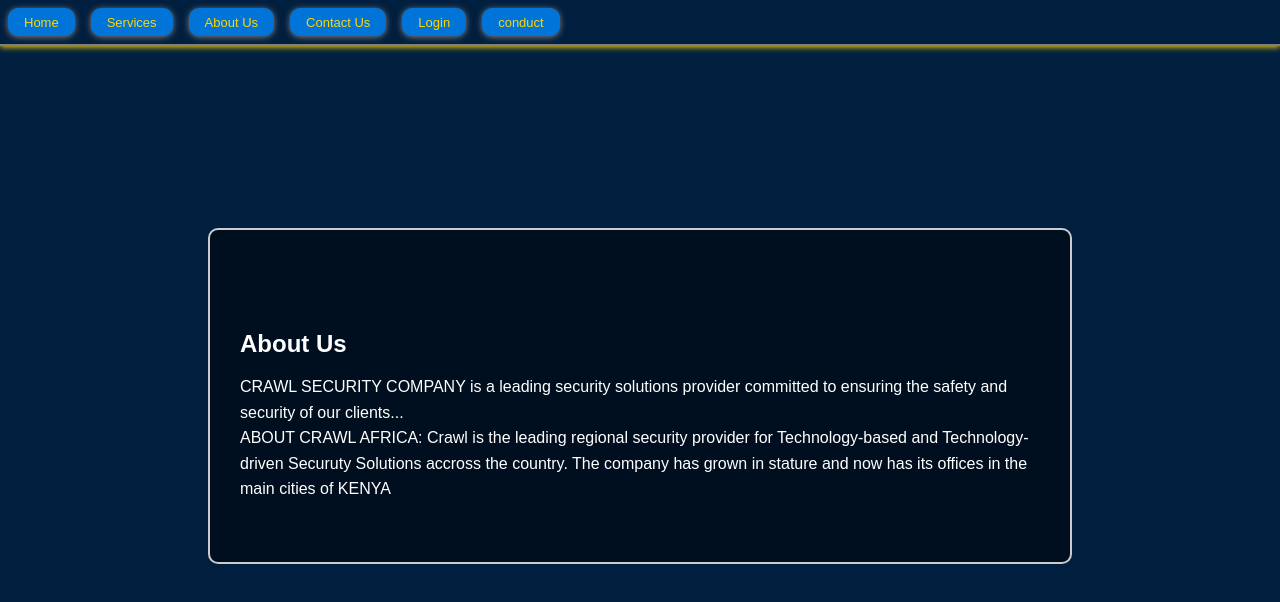
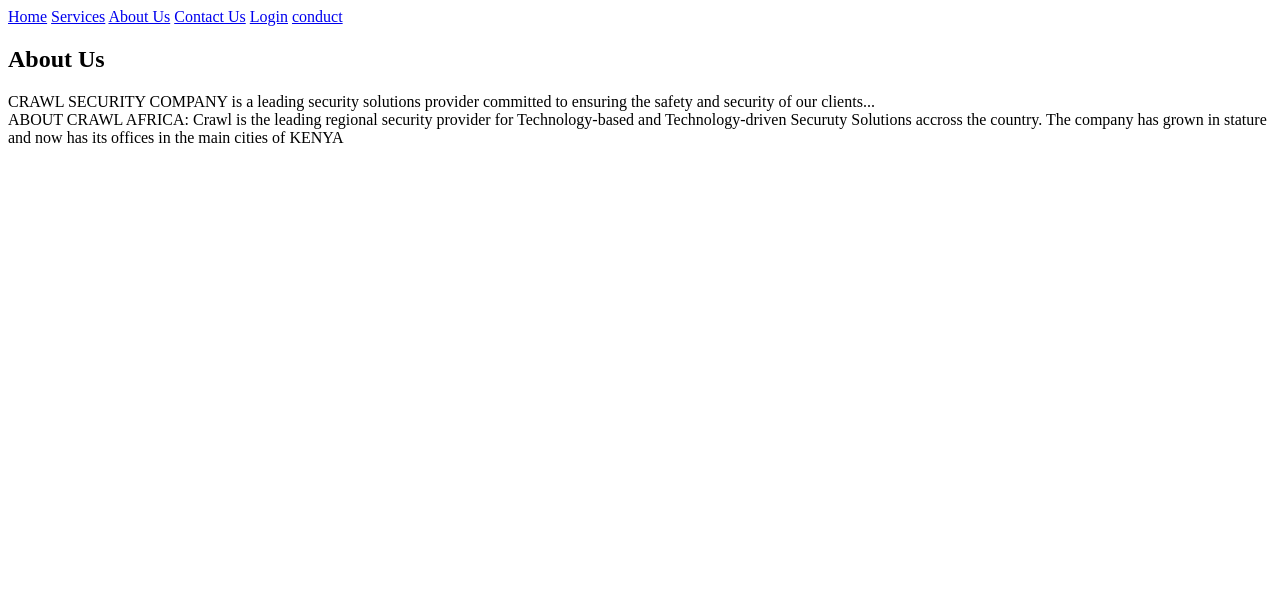
Before and after one commit to crawlcompany/Initialcompanywebsite, a plain HTML site: page about.html in a window 1280 px wide. Drawn offline with Linux system fonts and the light colour scheme; a script that the page names is missing.

Commit message:
Update about.html

```diff
--- a/about.html
+++ b/about.html
@@ -34,93 +34,3 @@ Crawl is the leading regional security provider for Technology-based and Technol
     <script src="script.js" defer></script>
 </body>
 </html>
-<style>
-/*For the styles, add the following CSS to your styles.css file:/* Styles for about.html */
-
-.about-page {
-    background-color: #001f3f; /* Dark Navy */
-    color: #ffffff; /* White text */
-    font-family: Arial, sans-serif; /* Arial font */
-    justify-content: center;
-    text-align: center;
-    padding-top: 25vh;
-}
-
-.container {
-    padding: 30px;
-    border-radius: 10px;
-    text-align: left;
-    max-width: 800px;
-    margin: 20px auto;
-    background-color: rgba(0, 0, 0, 0.5); /* Slightly transparent black */
-    border: 2px solid #cccccc; /* Grey border */
-    padding-top: 10vh;
-}
-
-.about-content {
-    margin-bottom: 30px;
-}
-
-.about-content h2 {
-    font-size: 24px;
-    margin-bottom: 10px;
-}
-
-.about-content p {
-    font-size: 16px;
-    line-height: 1.6;
-}
-
-.footer {
-    text-align: center;
-    position: absolute;
-    bottom: 10px;
-    width: 100%;
-}
-.top-menu {
-    background: transparent;
-    /* Dark Navy */
-    position: fixed;
-    backdrop-filter: blur(10px);
-    width: 100%;
-    height: vh;
-    left: 0px;
-    top: 0;
-    z-index: 1px;
-    border-bottom: 2px solid grey;
-    box-shadow: 0 1px 6px gold;
-    backdrop-filter: blur (8px);
-}
-.top-menu a {
-    float: left;
-    display: block;
-    color: gold;
-    text-align: center;
-    padding: 14px 16px;
-    text-decoration: none;
-    background-color: #0074D9;
-    border-radius: 10px;
-    margin: 8px;
-    box-sizing: border-box;
-    padding-bottom: 6px;
-    padding-top: 7px;
-    font-size: 13px;
-    box-shadow: 0 1px 6px grey;
-    overflow: hidden;
-}
-
-.top-menu a:hover {
-    background-color: green;
-    /* Darker blue on hover */
-    color: black;
-    box-shadow: 0 1px 6px grey
-    .logo-container {
-    position: absolute;
-    top: 40px;
-    /* Adjust as needed */
-    left: 0px;
-    /* Adjust as needed */
-    z-index: 1px;
-    /* Make sure logo is above other elements */
-}
-</style>
```
